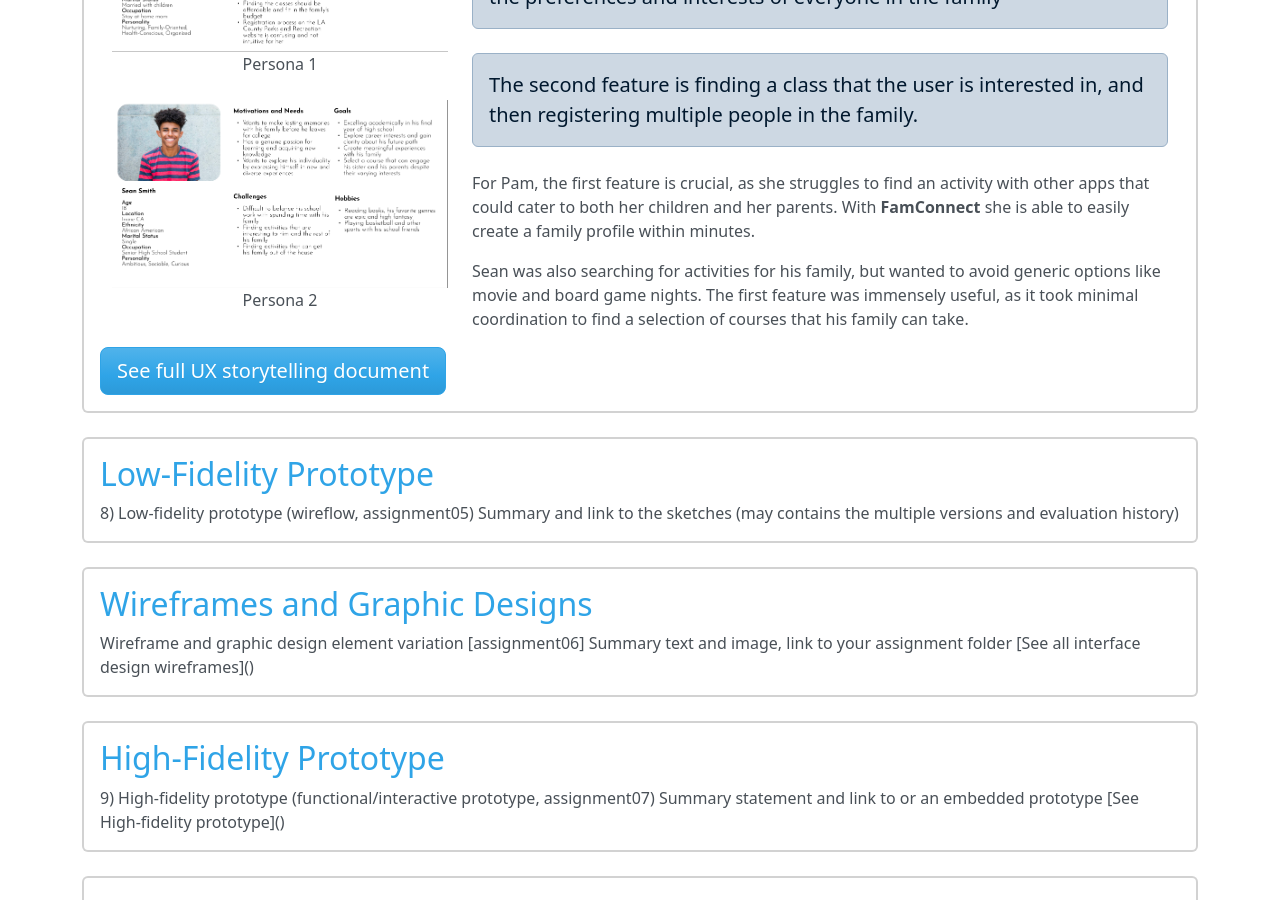
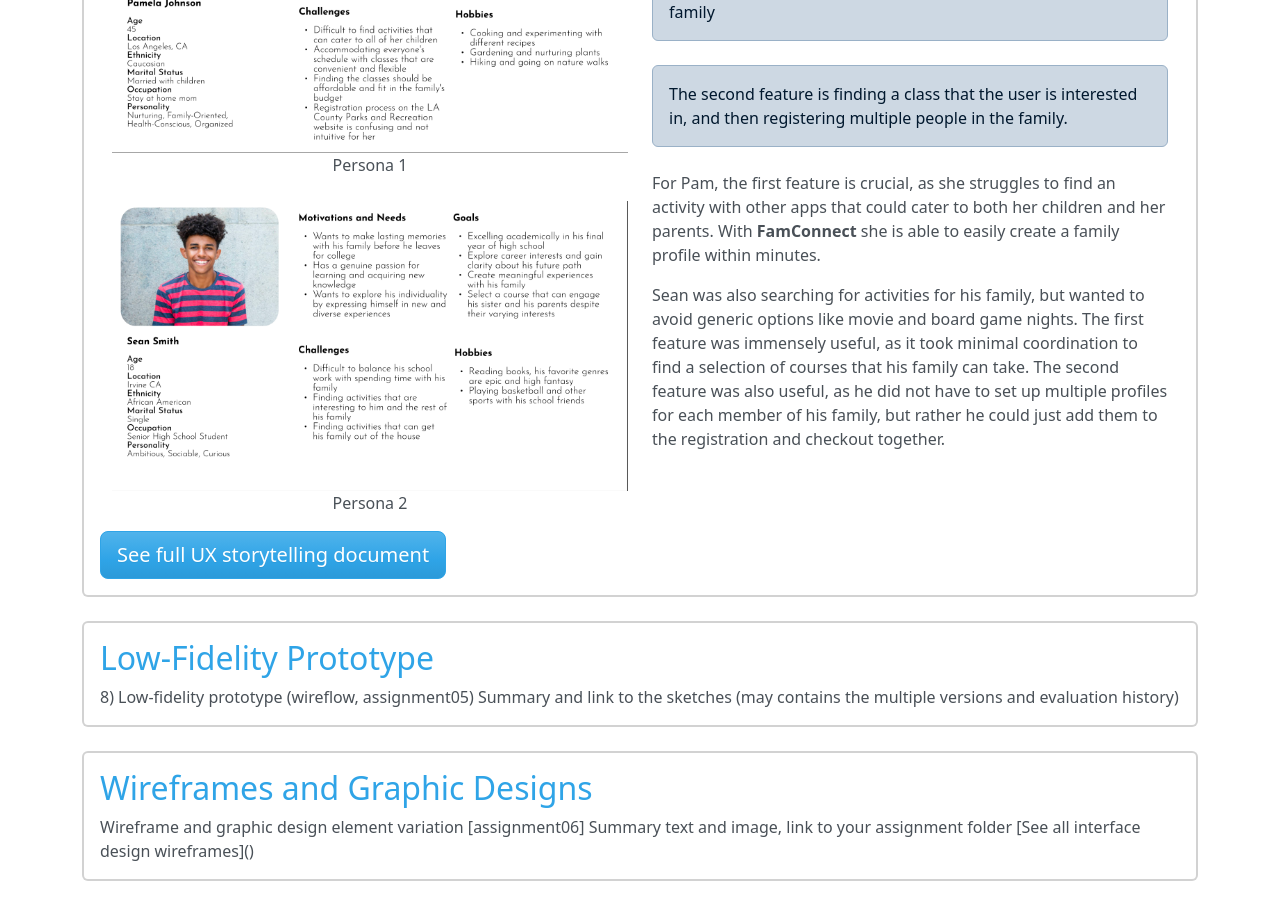
Before and after one commit to tylerhjyoun/DH110, a Jekyll site: the page ASSIGNMENT08/index.html, which Jekyll copies as it is, in a window 1280 px wide and 900 px high, scrolled down 2772 px. Built offline with Jekyll 4.4.1, drawn with Linux system fonts in a browser that asks for light colours.

Commit message:
Update index.html

```diff
--- a/ASSIGNMENT08/index.html
+++ b/ASSIGNMENT08/index.html
@@ -176,7 +176,7 @@
                 <h3> Personas + Scenarios </h3>
     <div class="container">
       <div class="row">
-        <div class="col-4">
+        <div class="col-6">
               <img class="img-fluid" src="../ASSIGNMENT04/p1.png" />
               <p class="text-center mb-4"> Persona 1 </p>
 
@@ -185,14 +185,14 @@
 
 
         </div>
-        <div class="col-8">
+        <div class="col-6">
           I propose two features for my application that the developed personas will interact with and utilize.
 
-          <div class="lead mb-4 mt-4 alert alert-info">
+          <div class="mb-4 mt-4 alert alert-info">
            The first feature is having a simple family profile setup, and setting up the preferences
           and interests of everyone in the family</div>
 
-           <div class="lead mb-4 mt-4 alert alert-info">
+           <div class="mb-4 mt-4 alert alert-info">
             The second feature is finding a class that the user is interested in, and then registering
             multiple people in the family. </div>
 
@@ -204,8 +204,11 @@
           <p>
           Sean was also searching for activities for his family, but wanted to avoid generic options like
           movie and board game nights. The first feature was immensely useful, as it took minimal coordination
-          to find a selection of courses that his family can take.
+          to find a selection of courses that his family can take. The second feature was also useful,
+          as he did not have to set up multiple profiles for each member of his family, but rather he
+            could just add them to the registration and checkout together.
           </p>
+
 
         </div>
       </div>
```
